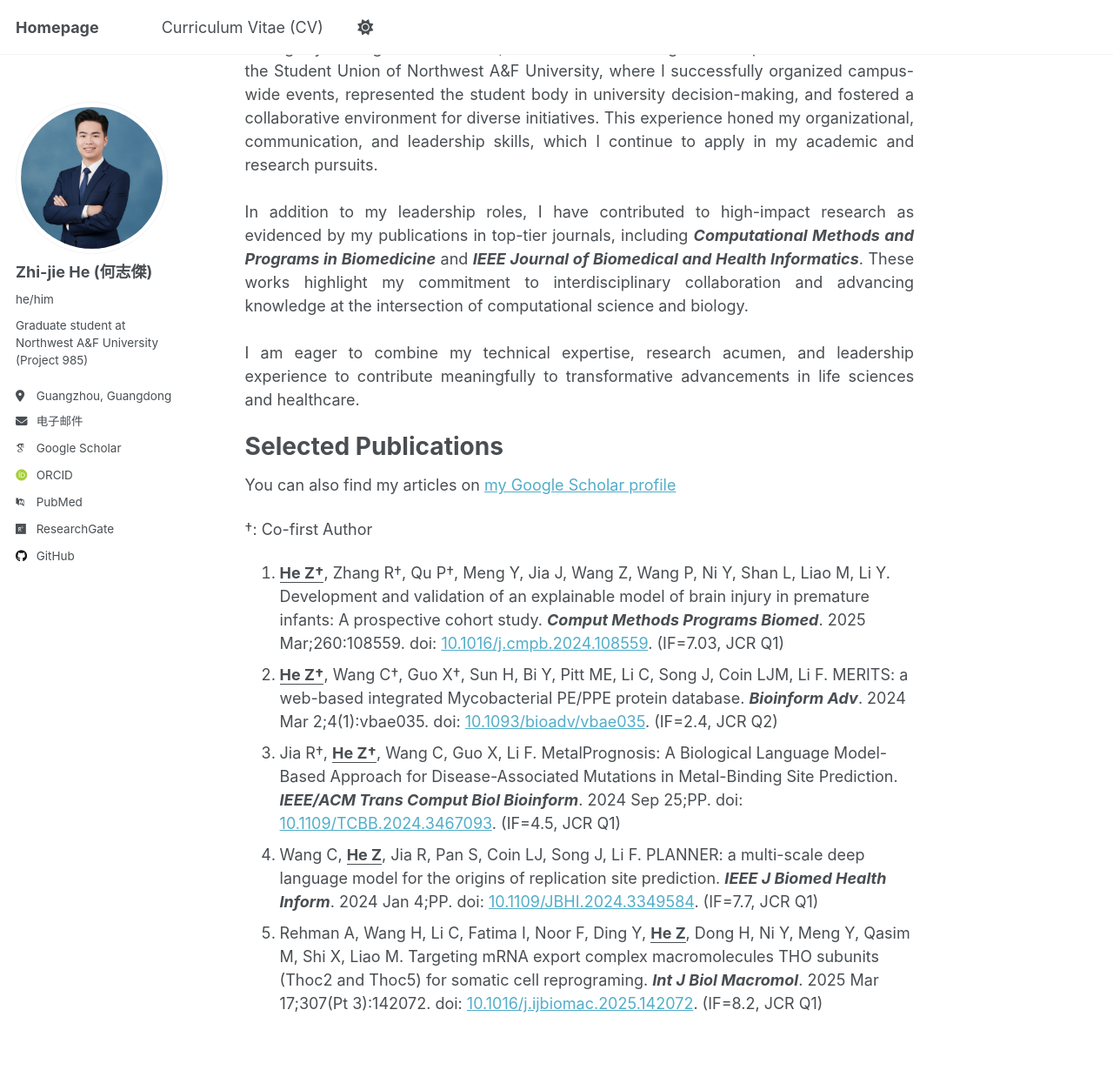
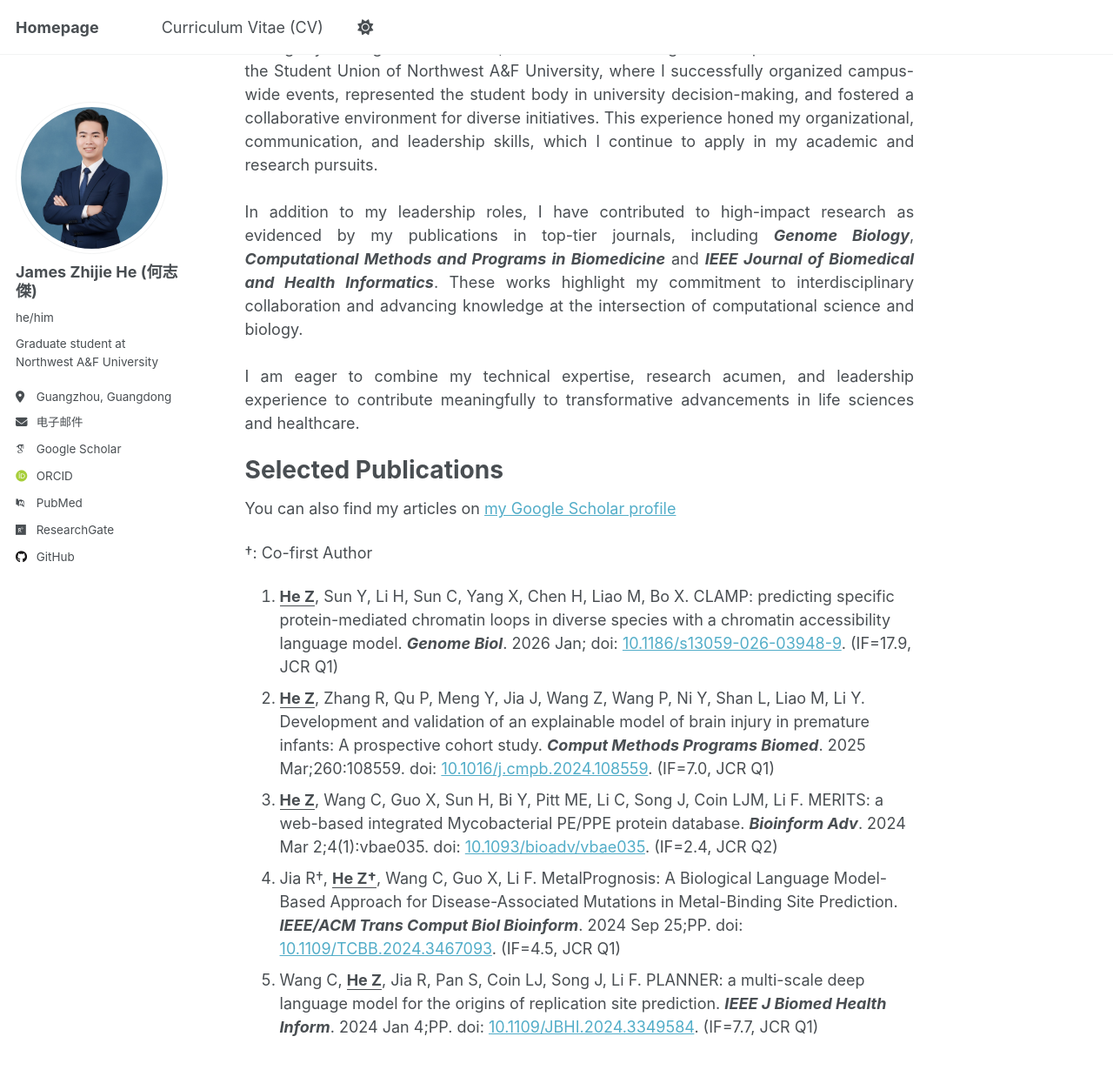
Before and after one commit to chikit2077/chikit2077.github.io, a Jekyll site: the page built from _pages/about.md, in a window 1280 px wide and 1400 px high, scrolled down 316 px. Shown: the top 1230 px of the window at 87% size. Built offline with Jekyll 4.4.1, drawn with Linux system fonts in a browser that asks for light colours; some web fonts are replaced; a script that is not in the unit is left out.

Commit message:
Update author name and bio in config, and refine education details in CV

```diff
--- a/_config.yml
+++ b/_config.yml
@@ -22,9 +22,9 @@ repository               : "chikit2077/chikit2077.github.io"
 author:
   # Biographic information
   avatar           : "me.png"
-  name             : "Zhi-jie He (何志傑)"
+  name             : "James Zhijie He (何志傑)"
   pronouns         : "he/him"
-  bio              : "Graduate student at Northwest A&F University (Project 985)"
+  bio              : "Graduate student at Northwest A&F University"
   location         : "Guangzhou, Guangdong"
   # employer         : "Red Brick University"
   uri              : # URL
--- a/_pages/about.md
+++ b/_pages/about.md
@@ -13,7 +13,7 @@ I am a highly motivated Software Engineering graduate currently pursuing a Maste
 During my undergraduate studies, I demonstrated strong leadership as the President of the Student Union of Northwest A&F University, where I successfully organized campus-wide events, represented the student body in university decision-making, and fostered a collaborative environment for diverse initiatives. This experience honed my organizational, communication, and leadership skills, which I continue to apply in my academic and research pursuits.
 <br>
 <br>
-In addition to my leadership roles, I have contributed to high-impact research as evidenced by my publications in top-tier journals, including <span style="font-style: italic; font-weight: bold;">Computational Methods and Programs in Biomedicine</span> and <span style="font-style: italic; font-weight: bold;">IEEE Journal of Biomedical and Health Informatics</span>. These works highlight my commitment to interdisciplinary collaboration and advancing knowledge at the intersection of computational science and biology.
+In addition to my leadership roles, I have contributed to high-impact research as evidenced by my publications in top-tier journals, including <span style="font-style: italic; font-weight: bold;">Genome Biology</span>, <span style="font-style: italic; font-weight: bold;">Computational Methods and Programs in Biomedicine</span> and <span style="font-style: italic; font-weight: bold;">IEEE Journal of Biomedical and Health Informatics</span>. These works highlight my commitment to interdisciplinary collaboration and advancing knowledge at the intersection of computational science and biology.
 <br>
 <br>
 
@@ -28,10 +28,10 @@ You can also find my articles on [my Google Scholar profile](https://scholar.goo
 
 †: Co-first Author
  <!-- 引文为NLM格式 -->
-1. **<u>He Z†</u>**, Zhang R†, Qu P†, Meng Y, Jia J, Wang Z, Wang P, Ni Y, Shan L, Liao M, Li Y. Development and validation of an explainable model of brain injury in premature infants: A prospective cohort study. **_Comput Methods Programs Biomed_**. 2025 Mar;260:108559. doi: [10.1016/j.cmpb.2024.108559](https://doi.org/10.1016/j.cmpb.2024.108559). (IF=7.03, JCR Q1)
-2. **<u>He Z†</u>**, Wang C†, Guo X†, Sun H, Bi Y, Pitt ME, Li C, Song J, Coin LJM, Li F. MERITS: a web-based integrated Mycobacterial PE/PPE protein database. **_Bioinform Adv_**. 2024 Mar 2;4(1):vbae035. doi: [10.1093/bioadv/vbae035](https://doi.org/10.1093/bioadv/vbae035). (IF=2.4, JCR Q2)
+1. **<u>He Z</u>**, Sun Y, Li H, Sun C, Yang X, Chen H, Liao M, Bo X. CLAMP: predicting specific protein-mediated chromatin loops in diverse species with a chromatin accessibility language model. **_Genome Biol_**. 2026 Jan; doi: [10.1186/s13059-026-03948-9](https://doi.org/10.1186/s13059-026-03948-9). (IF=17.9, JCR Q1)
+1. **<u>He Z</u>**, Zhang R, Qu P, Meng Y, Jia J, Wang Z, Wang P, Ni Y, Shan L, Liao M, Li Y. Development and validation of an explainable model of brain injury in premature infants: A prospective cohort study. **_Comput Methods Programs Biomed_**. 2025 Mar;260:108559. doi: [10.1016/j.cmpb.2024.108559](https://doi.org/10.1016/j.cmpb.2024.108559). (IF=7.0, JCR Q1)
+2. **<u>He Z</u>**, Wang C, Guo X, Sun H, Bi Y, Pitt ME, Li C, Song J, Coin LJM, Li F. MERITS: a web-based integrated Mycobacterial PE/PPE protein database. **_Bioinform Adv_**. 2024 Mar 2;4(1):vbae035. doi: [10.1093/bioadv/vbae035](https://doi.org/10.1093/bioadv/vbae035). (IF=2.4, JCR Q2)
 3. Jia R†, **<u>He Z†</u>**, Wang C, Guo X, Li F. MetalPrognosis: A Biological Language Model-Based Approach for Disease-Associated Mutations in Metal-Binding Site Prediction. **_IEEE/ACM Trans Comput Biol Bioinform_**. 2024 Sep 25;PP. doi: [10.1109/TCBB.2024.3467093](https://doi.org/10.1109/TCBB.2024.3467093). (IF=4.5, JCR Q1)
-4. Wang C, **<u>He Z</u>**, Jia R, Pan S, Coin LJ, Song J, Li F. PLANNER: a multi-scale deep language model for the origins of replication site prediction. **_IEEE J Biomed Health Inform_**. 2024 Jan 4;PP. doi: [10.1109/JBHI.2024.3349584](https://doi.org/10.1109/JBHI.2024.3349584). (IF=7.7, JCR Q1)
-5. Rehman A, Wang H, Li C, Fatima I, Noor F, Ding Y, **<u>He Z</u>**, Dong H, Ni Y, Meng Y, Qasim M, Shi X, Liao M. Targeting mRNA export complex macromolecules THO subunits (Thoc2 and Thoc5) for somatic cell reprograming. **_Int J Biol Macromol_**. 2025 Mar 17;307(Pt 3):142072. doi: [10.1016/j.ijbiomac.2025.142072](https://doi.org/10.1016/j.ijbiomac.2025.142072). (IF=8.2, JCR Q1)
+5. Wang C, **<u>He Z</u>**, Jia R, Pan S, Coin LJ, Song J, Li F. PLANNER: a multi-scale deep language model for the origins of replication site prediction. **_IEEE J Biomed Health Inform_**. 2024 Jan 4;PP. doi: [10.1109/JBHI.2024.3349584](https://doi.org/10.1109/JBHI.2024.3349584). (IF=7.7, JCR Q1)
 
 <script type="text/javascript" src="//rf.revolvermaps.com/0/0/8.js?i=5qndf9dzi42&amp;m=0&amp;c=ff0000&amp;cr1=ffffff&amp;f=arial&amp;l=33" async="async"></script>
```
Also changed, not shown: _pages/cv.md (+3 -3 lines).
